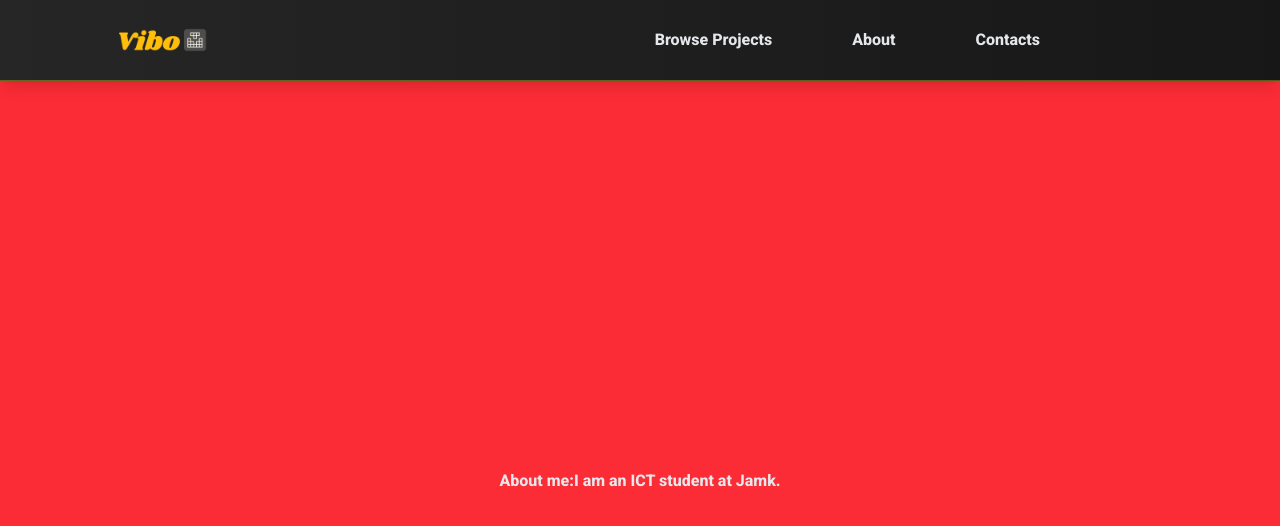
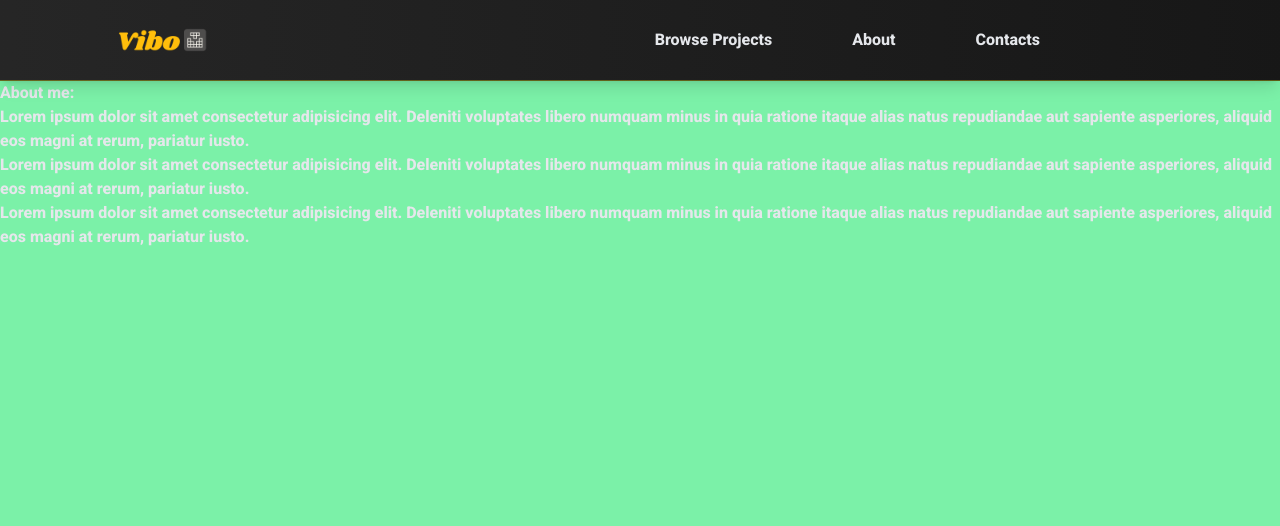
Before and after one commit to viboverse/my-personal-portfolio, a Next.js app: page /about in a window 1280 px wide. Shown: the top 526 px of the page. Built offline with nearby package versions, Linux system fonts and the light colour scheme.

Commit message:
Fix github link navigation

```diff
--- a/src/app/about/page.tsx
+++ b/src/app/about/page.tsx
@@ -1,8 +1,27 @@
 export default function AboutPage() {
     return (
-        <section className="flex min-h-screen items-center justify-center bg-red-500">
-            <h2>About me:</h2>
-            <p>I am an ICT student at Jamk.</p>
+        <section className="flex min-h-screen justify-center bg-red-500">
+            <div className="bg-green-300">
+                <h2>About me:</h2>
+                <p>
+                    Lorem ipsum dolor sit amet consectetur adipisicing elit.
+                    Deleniti voluptates libero numquam minus in quia ratione
+                    itaque alias natus repudiandae aut sapiente asperiores,
+                    aliquid eos magni at rerum, pariatur iusto.
+                </p>
+                <p>
+                    Lorem ipsum dolor sit amet consectetur adipisicing elit.
+                    Deleniti voluptates libero numquam minus in quia ratione
+                    itaque alias natus repudiandae aut sapiente asperiores,
+                    aliquid eos magni at rerum, pariatur iusto.
+                </p>
+                <p>
+                    Lorem ipsum dolor sit amet consectetur adipisicing elit.
+                    Deleniti voluptates libero numquam minus in quia ratione
+                    itaque alias natus repudiandae aut sapiente asperiores,
+                    aliquid eos magni at rerum, pariatur iusto.
+                </p>
+            </div>
         </section>
     );
 }
--- a/src/app/contact/page.tsx
+++ b/src/app/contact/page.tsx
@@ -43,7 +43,7 @@ export default function ContactPage() {
                             iconColor="text-gray-400"
                             title="GitHub"
                             subTitle="View My Code"
-                            navigateTo="https://github.com/yourusername"
+                            navigateTo="https://github.com/viboverse"
                         />
                     </div>
 
--- a/src/components/ContactCard.tsx
+++ b/src/components/ContactCard.tsx
@@ -18,6 +18,7 @@ export default function ContactCard({
     return (
         <a
             href={navigateTo}
+            target="_blank"
             className="group flex flex-col items-center gap-4 rounded-2xl border border-gray-800 bg-gray-900/30 p-6 transition-all hover:border-gray-700 hover:bg-gray-900/50"
         >
             <Icon className={`text-4xl ${iconColor}`} />
--- a/src/components/HeroSection.tsx
+++ b/src/components/HeroSection.tsx
@@ -8,7 +8,7 @@ export default function HeroSection() {
             <div className="mx-auto grid max-w-6xl items-center gap-12 md:grid-cols-2">
                 <div className="space-y-6">
                     <div className="space-y-2">
-            <p className="text-old-gold-600 text-sm tracking-wide uppercase">
+                        <p className="text-sm tracking-wide text-purple-600 uppercase">
                             Frontend Developer
                         </p>
                         <h1 className="text-4xl font-light text-white md:text-5xl">
@@ -17,8 +17,8 @@ export default function HeroSection() {
                     </div>
 
                     <p className="max-w-md text-lg text-gray-300">
-            I create modern, responsive web experiences with clean code and
-            thoughtful design.
+                        I create modern, responsive web experiences with clean
+                        code and thoughtful design.
                     </p>
 
                     <div className="flex gap-4 pt-4">
```
Lines whose indentation alone changed are shown as unchanged.
